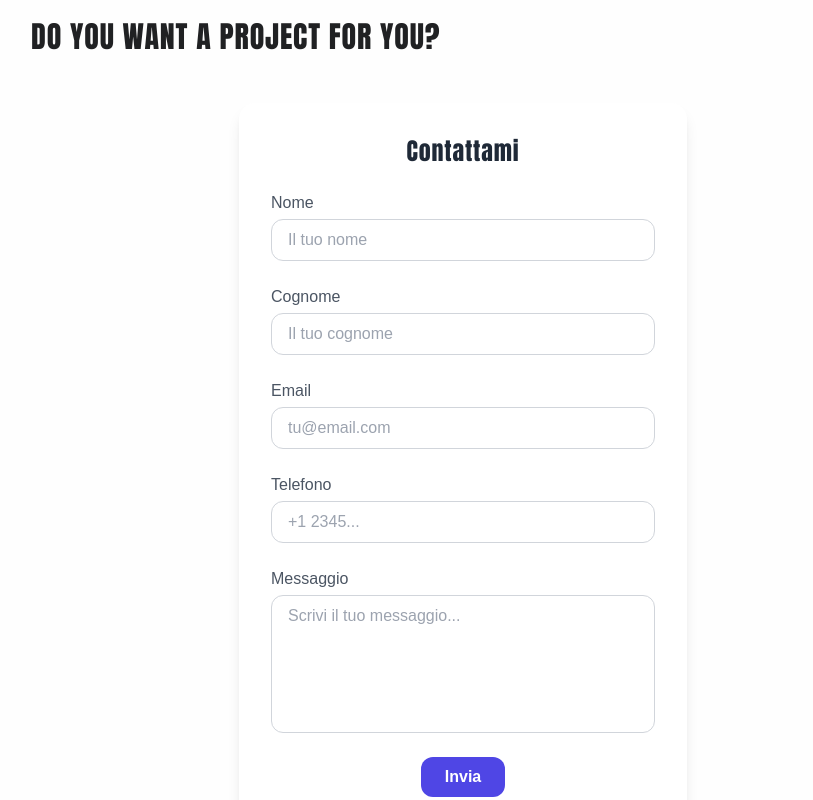
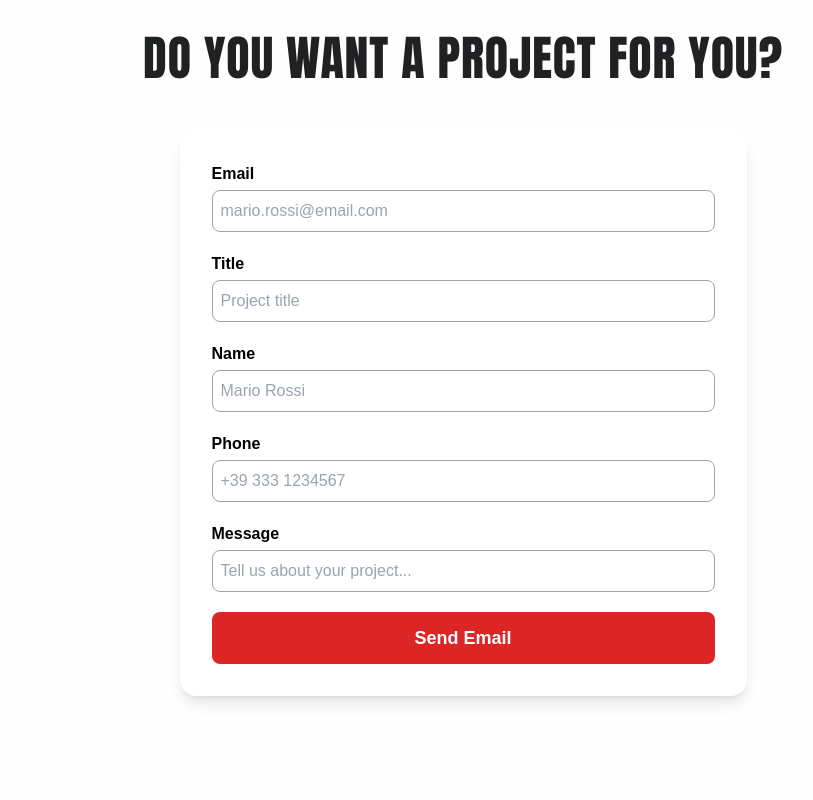
Before and after one commit to Matteo0099/XJXStudio, a Vue app: page / in a window 1280 px wide. Shown: the part 1900-2700 px from the top of the page, without its empty margins (177-990 px from the left). Built offline with nearby package versions, Linux system fonts and the light colour scheme.

Commit message:
some ups

```diff
--- a/src/index.css
+++ b/src/index.css
@@ -418,6 +418,11 @@
   }
 
 
+  .button-send {
+    border: 1px solid var(--dettagli-red);
+    background: var(--dettagli-red);
+    color: var(--sfondo-white);
+  }
 
 
   /* SCROLLER */
--- a/src/views/Home.vue
+++ b/src/views/Home.vue
@@ -1,35 +1,69 @@
 <script setup>
-import { ref, computed } from 'vue';
-// Swiper Vue.js components
-import { Swiper, SwiperSlide } from 'swiper/vue';
+import { ref, computed, onMounted } from 'vue'
+import emailjs from 'emailjs-com'
 
-// Swiper core styles
-import 'swiper/css';
-import 'swiper/css/free-mode';
-import 'swiper/css/navigation';
-import 'swiper/css/thumbs';
+// Swiper (resto del tuo codice invariato)
+import { Swiper, SwiperSlide } from 'swiper/vue'
+import 'swiper/css'
+import 'swiper/css/free-mode'
+import 'swiper/css/navigation'
+import 'swiper/css/thumbs'
+import { FreeMode, Navigation, Thumbs } from 'swiper/modules'
 
-// modules
-import { FreeMode, Navigation, Thumbs } from 'swiper/modules';
+const thumbsSwiper = ref(null)
+const mainSwiper = ref(null)
+const currentIndex = ref(0)
+const thumbs = computed(() => ({ swiper: thumbsSwiper.value }))
+const setThumbsSwiper = (swiper) => (thumbsSwiper.value = swiper)
+const setMainSwiper = (swiper) => {
+  mainSwiper.value = swiper
+  currentIndex.value = swiper?.activeIndex ?? 0
+}
+const onSlideChange = (swiper) => (currentIndex.value = swiper.activeIndex)
 
-/* --- reactive refs --- */
-const thumbsSwiper = ref(null);
-const mainSwiper = ref(null);
-const currentIndex = ref(0)
-const thumbs = computed(() => ({ swiper: thumbsSwiper.value }));
 
-const setThumbsSwiper = (swiper) => {
-  thumbsSwiper.value = swiper;
-};
+const form = ref(null)
+const sending = ref(false)
+const sent = ref(false)
 
-const setMainSwiper = (swiper) => {
-  mainSwiper.value = swiper;
-  currentIndex.value = swiper?.activeIndex ?? 0;
-};
+const email = ref('')
+const title = ref('')
+const name = ref('')
+const time = ref('')
+const message = ref('')
 
-const onSlideChange = (swiper) => {
-  currentIndex.value = swiper.activeIndex;
-};
+// ora corrente
+const setCurrentTime = () => {
+  const now = new Date();
+  time.value = now.toLocaleTimeString('it-IT');
+}
+
+onMounted(() => {
+  setCurrentTime();
+})
+
+const sendEmail = async () => {
+  setCurrentTime();
+  sending.value = true
+  sent.value = false
+
+  try {
+    await emailjs.sendForm(
+      'default_service',
+      'template_n9vchzu',
+      form.value,
+      'RgtMFRhqJcSLACn-u'
+    )
+    sent.value = true
+    // resetta i campi dopo invio
+    email.value = title.value = name.value = time.value = message.value = ''
+  } catch (error) {
+    console.error('FAILED...', error)
+    alert('Errore durante l’invio ❌')
+  } finally {
+    sending.value = false
+  }
+}
 </script>
 
 <template>
@@ -206,56 +240,105 @@ const onSlideChange = (swiper) => {
         <div class="relative min-h-screen w-full flex items-center justify-center">
           <!-- SERVICES -->
           <div class="container mx-auto mt-24 mb-3">
-            <h1 class=" text-2xl sm:text-3xl font-black mb-12">
+            <h1 class="text-2xl sm:text-4xl md:text-5xl font-black w-fit mx-auto mb-12">
               DO YOU WANT A PROJECT FOR YOU?
             </h1>
-            <!-- EMAIL -->
-            <!-- EMAIL FORM STILIZZATO -->
-            <form ref="form" class="max-w-md mx-auto p-8 bg-white rounded-2xl shadow-lg space-y-6">
-              <h2 class="text-2xl font-semibold text-gray-800 text-center">Contattami</h2>
-
-              <!-- NAME -->
-              <div class="flex flex-col">
-                <label for="user_name" class="mb-1 text-gray-600 font-medium">Nome</label>
-                <input type="text" id="user_name" required name="user_name" placeholder="Il tuo nome"
-                  class="border border-gray-300 rounded-xl px-4 py-2 focus:ring-2 focus:ring-indigo-500 focus:outline-none transition duration-200">
+            <!-- EMAIL FORM -->
+            <form
+              id="form"
+              ref="form"
+              @submit.prevent="sendEmail"
+              class="mx-auto bg-white text-black p-8 rounded-2xl shadow-lg w-full max-w-[567px] space-y-5"
+            >
+              <div class="field flex flex-col">
+                <label for="email" class="font-semibold mb-1">Email</label>
+                <input
+                  type="email"
+                  name="email"
+                  id="email"
+                  v-model="email"
+                  required
+                  placeholder="mario.rossi@email.com"
+                  class="border border-neutral-400 rounded-lg p-2 focus:outline-none focus:ring-2 focus:ring-red-400"
+                />
               </div>
 
-              <!-- SURNAME -->
-              <div class="flex flex-col">
-                <label for="user_surname" class="mb-1 text-gray-600 font-medium">Cognome</label>
-                <input type="text" id="user_surname" required name="user_surname" placeholder="Il tuo cognome"
-                  class="border border-gray-300 rounded-xl px-4 py-2 focus:ring-2 focus:ring-indigo-500 focus:outline-none transition duration-200">
+              <div class="field flex flex-col">
+                <label for="title" class="font-semibold mb-1">Title</label>
+                <input
+                  type="text"
+                  name="title"
+                  id="title"
+                  v-model="title"
+                  required
+                  placeholder="Project title"
+                  class="border border-neutral-400 rounded-lg p-2 focus:outline-none focus:ring-2 focus:ring-red-400"
+                />
               </div>
 
-              <!-- EMAIL -->
-              <div class="flex flex-col">
-                <label for="user_email" class="mb-1 text-gray-600 font-medium">Email</label>
-                <input type="email" id="user_email" required name="user_email" placeholder="tu@email.com"
-                  class="border border-gray-300 rounded-xl px-4 py-2 focus:ring-2 focus:ring-indigo-500 focus:outline-none transition duration-200">
+              <div class="field flex flex-col">
+                <label for="name" class="font-semibold mb-1">Name</label>
+                <input
+                  type="text"
+                  name="name"
+                  id="name"
+                  v-model="name"
+                  required
+                  placeholder="Mario Rossi"
+                  class="border border-neutral-400 rounded-lg p-2 focus:outline-none focus:ring-2 focus:ring-red-400"
+                />
               </div>
 
-              <!-- TELEFONO -->
-              <div class="flex flex-col">
-                <label for="user_number" class="mb-1 text-gray-600 font-medium">Telefono</label>
-                <input type="number" id="user_number" required name="user_number" placeholder="+1 2345..."
-                  class="border border-gray-300 rounded-xl px-4 py-2 focus:ring-2 focus:ring-indigo-500 focus:outline-none transition duration-200">
+              <div class="field flex flex-col">
+                <label for="phone" class="font-semibold mb-1">Phone</label>
+                <input
+                  type="tel"
+                  name="phone"
+                  id="phone"
+                  v-model="phone"
+                  required
+                  placeholder="+39 333 1234567"
+                  class="border border-neutral-400 rounded-lg p-2 focus:outline-none focus:ring-2 focus:ring-red-400"
+                />
               </div>
 
-              <!-- MESSAGE -->
-              <div class="flex flex-col">
-                <label for="message" class="mb-1 text-gray-600 font-medium">Messaggio</label>
-                <textarea id="message" required name="message" rows="5" placeholder="Scrivi il tuo messaggio..."
-                  class="border border-gray-300 rounded-xl px-4 py-2 focus:ring-2 focus:ring-indigo-500 focus:outline-none transition duration-200 resize-none"></textarea>
+              <div class="field hidden">
+                <label for="time" class="font-semibold mb-1">Time</label>
+                <input
+                  type="text"
+                  name="time"
+                  id="time"
+                  v-model="time"
+                  readonly
+                  class="border border-neutral-400 rounded-lg p-2 bg-neutral-100 cursor-not-allowed text-neutral-600"
+                />
               </div>
 
-              <!-- SUBMIT BUTTON -->
-              <div class="text-center">
-                <input type="submit" value="Invia"
-                  class="cursor-pointer bg-indigo-600 text-white font-semibold px-6 py-2 rounded-xl hover:bg-indigo-700 focus:ring-2 focus:ring-indigo-500 transition duration-200">
+              <div class="field flex flex-col">
+                <label for="message" class="font-semibold mb-1">Message</label>
+                <input
+                  type="text"
+                  name="message"
+                  id="message"
+                  v-model="message"
+                  required
+                  placeholder="Tell us about your project..."
+                  class="border border-neutral-400 rounded-lg p-2 focus:outline-none focus:ring-2 focus:ring-red-400"
+                />
               </div>
+
+              <!-- Submit Button -->
+              <input
+                type="submit"
+                id="button"
+                :value="sending ? 'Sending...' : sent ? 'Sent ✅' : 'Send Email'"
+                :class="[
+                  'w-full py-3 text-lg font-bold rounded-lg transition duration-300 cursor-pointer',
+                  sending ? 'bg-red-400 text-white' : sent ? 'bg-green-500 text-white' : 'bg-red-600 text-white hover:bg-red-700'
+                ]"
+                :disabled="sending"
+              />
             </form>
-
           </div>
         </div>
 
@@ -348,26 +431,3 @@ const onSlideChange = (swiper) => {
     </div>
   </div>
 </template>
-
-<script>
-import emailjs from 'emailjs-com';
-
-export default {
-  methods: {
-    sendEmail() {
-      emailjs
-        .sendForm('YOUR_SERVICE_ID', 'YOUR_TEMPLATE_ID', this.$refs.form, {
-          publicKey: 'YOUR_PUBLIC_KEY',
-        })
-        .then(
-          () => {
-            console.log('SUCCESS!');
-          },
-          (error) => {
-            console.log('FAILED...', error.text);
-          },
-        );
-    },
-  },
-};
-</script>
```
Also changed, not shown: src/views/About.vue (+19 -69 lines).
